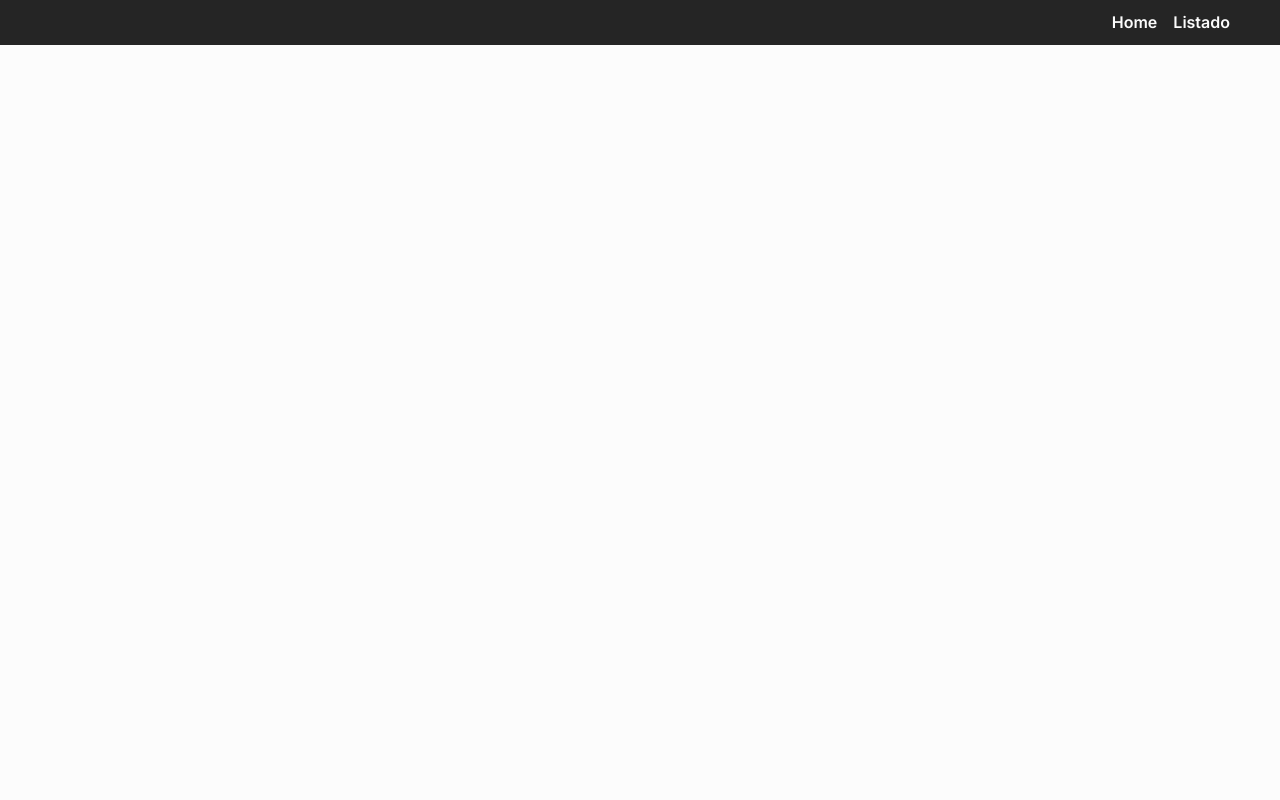
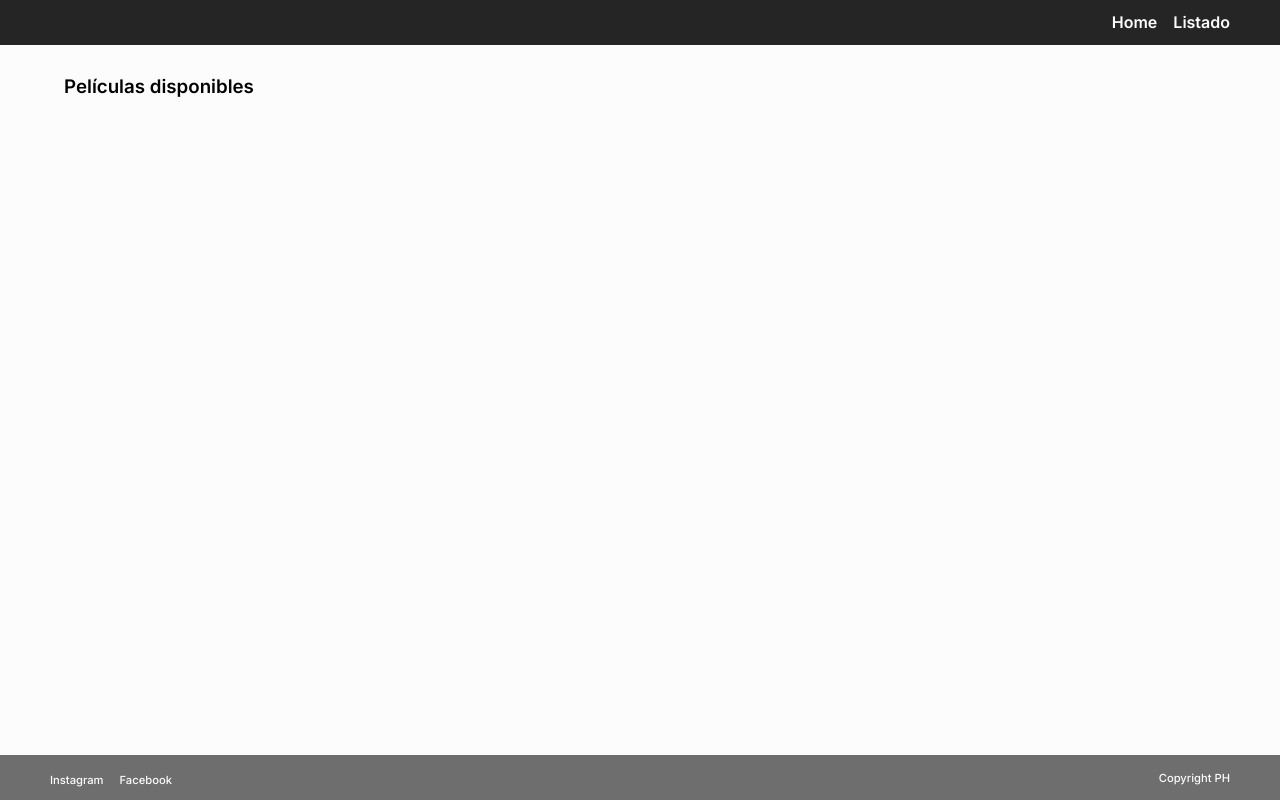
Before and after one commit to huntpato/movie-app, a React (Create React App) app: page /detail in a window 1280 px wide. Built offline with nearby package versions, Linux system fonts and the light colour scheme; sample sign-in values are in the browser's storage.

Commit message:
[ADD]itemDetail&changes

```diff
--- a/src/App.js
+++ b/src/App.js
@@ -1,7 +1,9 @@
 import { Routes, Route } from 'react-router-dom';
 import Footer from './components/Footer/Footer';
 import Header from './components/Header/Header';
+import ItemDetail from './components/ItemDetail/ItemDetail';
 import ListContainer from './components/ListContainer/ListContainer';
+
 import Login from "./components/Login/Login";
 
 
@@ -12,6 +14,7 @@ function App() {
       <Routes>
         <Route path='/' element={<Login/>}/>
         <Route path='/list' element={<ListContainer/>}/>
+        <Route path='/detail' element={<ItemDetail/>}/>
       </Routes>
       <Footer/>
     </>
--- a/src/components/Footer/Footer.module.css
+++ b/src/components/Footer/Footer.module.css
@@ -6,6 +6,7 @@
     justify-content: space-between;
     align-items: center;
 
+    position: fixed;
     background-color: var(--greyThree);
     bottom:0;
     height: 2.8rem;
--- /dev/null
+++ b/src/components/ItemDetail/ItemDetail.js
@@ -0,0 +1,23 @@
+import React from 'react';
+import { Navigate } from 'react-router-dom';
+import styles from './ItemDetail.module.css';
+
+const ItemDetail = () => {
+  const { detailContainer } = styles;
+
+  let token = sessionStorage.getItem('token');
+
+  return (
+    <>
+      {!token ? (
+        <Navigate replace to="/" />
+      ) : (
+        <div className={detailContainer}>
+            <h3>Películas disponibles</h3>
+        </div>
+      )}
+    </>
+  );
+};
+
+export default ItemDetail;
--- /dev/null
+++ b/src/components/ItemDetail/ItemDetail.module.css
@@ -0,0 +1,6 @@
+.detailContainer{
+    position: relative;
+    top:2.8rem;
+    width:90vw;
+    margin: 30px auto 100px;
+}
--- a/src/components/ListContainer/ListContainer.js
+++ b/src/components/ListContainer/ListContainer.js
@@ -25,7 +25,7 @@ const ListContainer = () => {
     })
   }, [setMovieList]);
 
-  let token = localStorage.getItem('token');
+  let token = sessionStorage.getItem('token');
 
   return (
     <>
--- a/src/components/ListItem/ListItem.js
+++ b/src/components/ListItem/ListItem.js
@@ -5,19 +5,22 @@ import styles from './ListItem.module.css';
 const ListItem = ({ movieList }) => {
 
   const { listItem, listItem_img, listItem_description } = styles;
-
+console.log(movieList)
   return (
     <>
       {movieList.map((movie, idx) => {
         return (
-          <div className={listItem} key={idx}>
+          <div className={listItem} key={movie.id}>
             <div className={listItem_img}>
-              <img src={`https://image.tmdb.org/t/p/w500/${movie.poster_path}`} alt='movie poster' />
+              <img
+                src={`https://image.tmdb.org/t/p/w500/${movie.poster_path}`}
+                alt="movie poster"
+              />
             </div>
             <div className={listItem_description}>
-              <h4>{movie.title.substring(0 ,20)}...</h4>
+              <h4>{movie.title.substring(0, 20)}...</h4>
               <p>{movie.overview}</p>
-              <Link to="/">
+              <Link to={`/detail?movieID=${movie.id}`}>
                 <button>Ver más</button>
               </Link>
             </div>
--- a/src/components/ListItem/ListItem.module.css
+++ b/src/components/ListItem/ListItem.module.css
@@ -17,7 +17,7 @@
 
 .listItem_img img{
     width: 100%;
-    height: 380px;
+    height: 400px;
     object-fit: cover;
 }
 
@@ -61,6 +61,7 @@
     border: none;
     border-radius: 5px;
     color:white;
+    cursor: pointer;
     font-weight: 600;
     font-size: 0.9rem;
     padding: 10px 0px;
--- a/src/components/Login/Login.js
+++ b/src/components/Login/Login.js
@@ -34,12 +34,12 @@ const Login = () => {
       .then((resp) => {
         swAlert(<h4>Bienvenido</h4>);
         const token = resp.data.token;
-        localStorage.setItem('token', token);
+        sessionStorage.setItem('token', token);
         navigate('/list');
       });
   };
 
-  let token = localStorage.getItem('token');
+  let token = sessionStorage.getItem('token');
 
   return (
     <>
--- a/src/index.css
+++ b/src/index.css
@@ -10,6 +10,7 @@
 
 body{
   background-color: var(--grey);
+
 }
 
 :root{
```
Also changed, not shown: src/index.js (line endings or trailing spaces).
